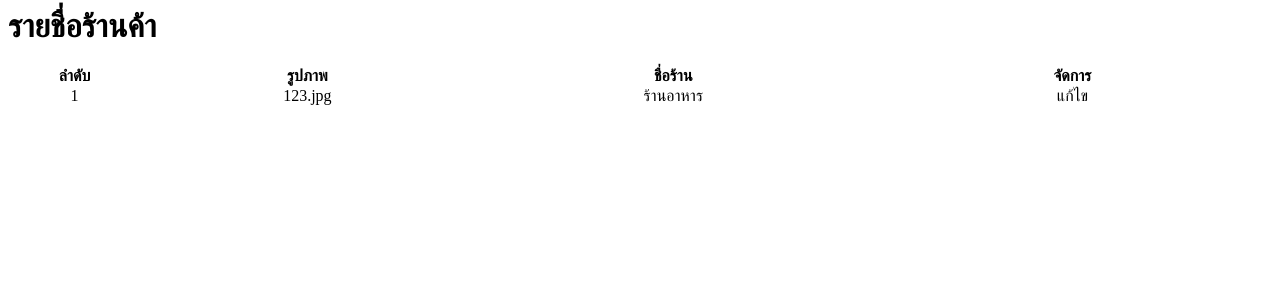
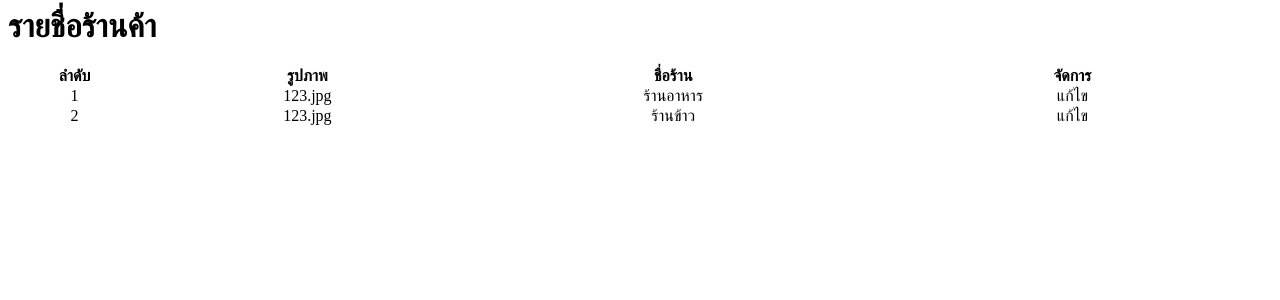
Before and after one commit to heart569522/northern_food-PHP, a PHP site: page /view_res.php in a window 1280 px wide. Shown: the top 300 px of the page. Run offline with PHP 8.4, Linux system fonts and the light colour scheme.

Commit message:
add ร้านข้าว

```diff
--- a/admin_page/view/view_res.php
+++ b/admin_page/view/view_res.php
@@ -32,6 +32,13 @@
                             <!-- <td>ปิ้ง</td> -->
                             <td><a class="btn btn-warning">แก้ไข</a></td>
                         </tr>
+                        <tr style="text-align: center;">
+                            <td>2</td>
+                            <td>123.jpg</td>
+                            <td>ร้านข้าว</td>
+                            <!-- <td>ปิ้ง</td> -->
+                            <td><a class="btn btn-warning">แก้ไข</a></td>
+                        </tr>
                     </tbody>
                 </table>
             </div>
```
